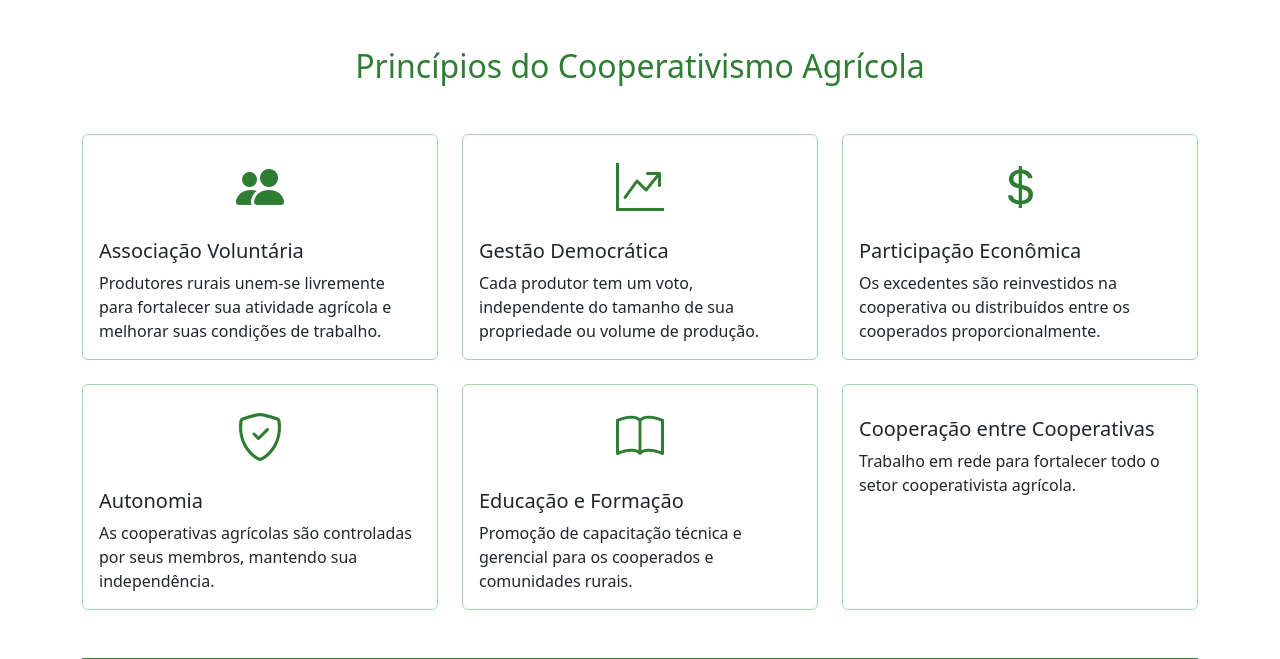
After one commit to KamillaKempim/CoopAgro, a PHP site: page /cooperativismo.php in a window 1280 px wide. The commit adds this page. Shown: the part 1406-2065 px from the top of the page. Run offline with PHP 8.4, Linux system fonts and the light colour scheme.

Commit message:
Realizada adição de tela de explicação sobre cooperativismo

```diff
--- /dev/null
+++ b/cooperativismo.php
@@ -0,0 +1,341 @@
+<?php
+$titulo = "Cooperativismo no Agronegócio - Unindo o Campo";
+$descricao = "Cooperativismo agrícola: fortalecendo produtores rurais através da união e cooperação";
+?>
+<!DOCTYPE html>
+<html lang="pt-br">
+<head>
+    <meta charset="UTF-8">
+    <meta name="viewport" content="width=device-width, initial-scale=1.0">
+    <title><?php echo $titulo; ?></title>
+
+    <!-- Bootstrap CSS -->
+    <link href="https://cdn.jsdelivr.net/npm/bootstrap@5.3.0/dist/css/bootstrap.min.css" rel="stylesheet">
+    <!-- Bootstrap Icons -->
+    <link rel="stylesheet" href="https://cdn.jsdelivr.net/npm/bootstrap-icons@1.10.0/font/bootstrap-icons.css">
+
+    <!-- CSS Personalizado -->
+     <link rel="stylesheet" href="CSS/cooperativismo.css" />
+</head>
+<body>
+    <!-- Menu -->
+    <?php include 'includes/_menu.php'; ?>
+
+    <!-- Hero Section -->
+    <section class="hero-section">
+        <div class="container">
+            <div class="row align-items-center">
+                <div class="col-lg-8">
+                    <h1 class="display-4 fw-bold mb-4">Cooperativismo na Agricultura</h1>
+                    <p class="lead mb-4">Unindo forças para fortalecer a agricultura familiar e impulsionar o desenvolvimento rural sustentável</p>
+                    <a href="#entenda-mais" class="btn btn-light btn-lg">Saiba Mais</a>
+                </div>
+                <div class="col-lg-4 text-center">
+                    <i class="bi bi-tree-fill" style="font-size: 8rem; opacity: 0.8;"></i>
+                </div>
+            </div>
+        </div>
+    </section>
+
+    <!-- Conteúdo Principal -->
+    <div class="container" id="entenda-mais">
+        <!-- Definição -->
+        <section class="mb-5">
+            <div class="row align-items-center">
+                <div class="col-lg-6">
+                    <img src="https://www.gov.br/mda/pt-br/noticias/2024/10/o-brasil-que-alimenta-uma-celebracao-a-agricultura-familiar/ao-6239-1.jpg"
+                         alt="Cooperativismo Agrícola" class="img-fluid agricultura-img">
+                </div>
+                <div class="col-lg-6">
+                    <h2 class="mb-4 text-agro">Cooperativismo no Campo</h2>
+                    <p class="fs-5">
+                        O cooperativismo agrícola é um sistema que une produtores rurais em torno de objetivos comuns,
+                        fortalecendo a agricultura familiar e promovendo o desenvolvimento sustentável do agronegócio.
+                    </p>
+                    <p>
+                        Através da união, os agricultores ganham força para negociar melhores preços,
+                        acessar tecnologias, compartilhar conhecimentos e conquistar mercados que individualmente seriam inacessíveis.
+                    </p>
+                    <a href="cadastro.php" class="btn btn-success">Junte se a nós</a>
+                </div>
+            </div>
+        </section>
+
+        <!-- Estatísticas -->
+        <section class="stats-section mb-5 rounded">
+            <div class="container">
+                <h2 class="text-center mb-5">O Cooperativismo Agrícola em Números</h2>
+                <div class="row text-center">
+                    <div class="col-md-3 mb-4">
+                        <div class="stat-number">1.000+</div>
+                        <p>Cooperativas Agrícolas no Brasil</p>
+                    </div>
+                    <div class="col-md-3 mb-4">
+                        <div class="stat-number">1 Milhão</div>
+                        <p>Produtores Rurais Cooperados</p>
+                    </div>
+                    <div class="col-md-3 mb-4">
+                        <div class="stat-number">R$ 50 Bi</div>
+                        <p>Faturamento Anual do Setor</p>
+                    </div>
+                    <div class="col-md-3 mb-4">
+                        <div class="stat-number">70%</div>
+                        <p>Da Produção Agrícola Passa por Cooperativas</p>
+                    </div>
+                </div>
+            </div>
+        </section>
+
+        <!-- Princípios do Cooperativismo Agrícola -->
+        <section class="mb-5">
+            <h2 class="text-center mb-5 text-agro">Princípios do Cooperativismo Agrícola</h2>
+            <div class="row g-4">
+                <div class="col-md-6 col-lg-4">
+                    <div class="card h-100 principios-card card-agro">
+                        <div class="card-body">
+                            <div class="text-center mb-3">
+                                <i class="bi bi-people-fill benefit-icon"></i>
+                            </div>
+                            <h5 class="card-title">Associação Voluntária</h5>
+                            <p class="card-text">Produtores rurais unem-se livremente para fortalecer sua atividade agrícola e melhorar suas condições de trabalho.</p>
+                        </div>
+                    </div>
+                </div>
+                <div class="col-md-6 col-lg-4">
+                    <div class="card h-100 principios-card card-agro">
+                        <div class="card-body">
+                            <div class="text-center mb-3">
+                                <i class="bi bi-graph-up-arrow benefit-icon"></i>
+                            </div>
+                            <h5 class="card-title">Gestão Democrática</h5>
+                            <p class="card-text">Cada produtor tem um voto, independente do tamanho de sua propriedade ou volume de produção.</p>
+                        </div>
+                    </div>
+                </div>
+                <div class="col-md-6 col-lg-4">
+                    <div class="card h-100 principios-card card-agro">
+                        <div class="card-body">
+                            <div class="text-center mb-3">
+                                <i class="bi bi-currency-dollar benefit-icon"></i>
+                            </div>
+                            <h5 class="card-title">Participação Econômica</h5>
+                            <p class="card-text">Os excedentes são reinvestidos na cooperativa ou distribuídos entre os cooperados proporcionalmente.</p>
+                        </div>
+                    </div>
+                </div>
+                <div class="col-md-6 col-lg-4">
+                    <div class="card h-100 principios-card card-agro">
+                        <div class="card-body">
+                            <div class="text-center mb-3">
+                                <i class="bi bi-shield-check benefit-icon"></i>
+                            </div>
+                            <h5 class="card-title">Autonomia</h5>
+                            <p class="card-text">As cooperativas agrícolas são controladas por seus membros, mantendo sua independência.</p>
+                        </div>
+                    </div>
+                </div>
+                <div class="col-md-6 col-lg-4">
+                    <div class="card h-100 principios-card card-agro">
+                        <div class="card-body">
+                            <div class="text-center mb-3">
+                                <i class="bi bi-book benefit-icon"></i>
+                            </div>
+                            <h5 class="card-title">Educação e Formação</h5>
+                            <p class="card-text">Promoção de capacitação técnica e gerencial para os cooperados e comunidades rurais.</p>
+                        </div>
+                    </div>
+                </div>
+                <div class="col-md-6 col-lg-4">
+                    <div class="card h-100 principios-card card-agro">
+                        <div class="card-body">
+                            <div class="text-center mb-3">
+                                <i class="bi bi-handshake benefit-icon"></i>
+                            </div>
+                            <h5 class="card-title">Cooperação entre Cooperativas</h5>
+                            <p class="card-text">Trabalho em rede para fortalecer todo o setor cooperativista agrícola.</p>
+                        </div>
+                    </div>
+                </div>
+            </div>
+        </section>
+
+        <!-- Agricultura Familiar -->
+        <section class="agricultura-familiar mb-5">
+            <div class="container">
+                <div class="row align-items-center">
+                    <div class="col-lg-6">
+                        <h2 class="mb-4 text-agro">Agricultura Familiar e Cooperativismo</h2>
+                        <p class="fs-5">
+                            O cooperativismo é fundamental para a sustentabilidade da agricultura familiar,
+                            permitindo que pequenos produtores acessem mercados, tecnologias e financiamentos.
+                        </p>
+                        <ul class="list-group list-group-flush">
+                            <li class="list-group-item bg-transparent">
+                                <i class="bi bi-check-circle-fill text-agro me-2"></i>
+                                Acesso a insumos com melhores preços
+                            </li>
+                            <li class="list-group-item bg-transparent">
+                                <i class="bi bi-check-circle-fill text-agro me-2"></i>
+                                Comercialização conjunta da produção
+                            </li>
+                            <li class="list-group-item bg-transparent">
+                                <i class="bi bi-check-circle-fill text-agro me-2"></i>
+                                Assistência técnica especializada
+                            </li>
+                            <li class="list-group-item bg-transparent">
+                                <i class="bi bi-check-circle-fill text-agro me-2"></i>
+                                Capacitação e troca de conhecimentos
+                            </li>
+                        </ul>
+                    </div>
+                    <div class="col-lg-6">
+                        <img src="https://agro.insper.edu.br/storage/articles/March2024/aGvNpQJoURzpUDOiqUfc.jpg"
+                             alt="Agricultura Familiar" class="img-fluid agricultura-img">
+                    </div>
+                </div>
+            </div>
+        </section>
+
+        <!-- Benefícios -->
+        <section class="coop-benefits mb-5">
+            <div class="container">
+                <h2 class="text-center mb-5 text-agro">Vantagens do Cooperativismo Agrícola</h2>
+                <div class="row g-4">
+                    <div class="col-md-4 text-center">
+                        <i class="bi bi-arrow-up-right-circle benefit-icon"></i>
+                        <h4 class="text-agro">Maior Poder de Negociação</h4>
+                        <p>Compra coletiva de insumos e venda conjunta da produção garantem melhores preços</p>
+                    </div>
+                    <div class="col-md-4 text-center">
+                        <i class="bi bi-tools benefit-icon"></i>
+                        <h4 class="text-agro">Acesso a Tecnologia</h4>
+                        <p>Maquinário, sementes melhoradas e técnicas modernas compartilhadas entre os cooperados</p>
+                    </div>
+                    <div class="col-md-4 text-center">
+                        <i class="bi bi-graph-up benefit-icon"></i>
+                        <h4 class="text-agro">Mercado Expandido</h4>
+                        <p>Acesso a mercados nacional e internacional que individualmente seriam inacessíveis</p>
+                    </div>
+                    <div class="col-md-4 text-center">
+                        <i class="bi bi-cash-coin benefit-icon"></i>
+                        <h4 class="text-agro">Crédito Facilitado</h4>
+                        <p>Linhas de financiamento específicas para cooperativas com condições diferenciadas</p>
+                    </div>
+                    <div class="col-md-4 text-center">
+                        <i class="bi bi-shield-check benefit-icon"></i>
+                        <h4 class="text-agro">Redução de Riscos</h4>
+                        <p>Proteção contra variações de preços e condições climáticas adversas</p>
+                    </div>
+                    <div class="col-md-4 text-center">
+                        <i class="bi bi-people benefit-icon"></i>
+                        <h4 class="text-agro">Fortalecimento Comunitário</h4>
+                        <p>Desenvolvimento regional sustentável e manutenção do agricultor no campo</p>
+                    </div>
+                </div>
+            </div>
+        </section>
+
+        <!-- Valores -->
+        <section class="mb-5">
+            <div class="coop-values">
+                <h2 class="text-center mb-4">Valores do Cooperativismo Agrícola</h2>
+                <div class="row text-center">
+                    <div class="col-md-3 mb-3">
+                        <i class="bi bi-heart-fill display-6 mb-2"></i>
+                        <h5>Solidariedade</h5>
+                    </div>
+                    <div class="col-md-3 mb-3">
+                        <i class="bi bi-check2-square display-6 mb-2"></i>
+                        <h5>Responsabilidade</h5>
+                    </div>
+                    <div class="col-md-3 mb-3">
+                        <i class="bi bi-person-check display-6 mb-2"></i>
+                        <h5>Democracia</h5>
+                    </div>
+                    <div class="col-md-3 mb-3">
+                        <i class="bi bi-arrow-left-right display-6 mb-2"></i>
+                        <h5>Transparência</h5>
+                    </div>
+                </div>
+            </div>
+        </section>
+    </div>
+
+    <!-- Footer -->
+    <?php include 'includes/_footer.php'; ?>
+
+    <!-- Bootstrap JS -->
+    <script src="https://cdn.jsdelivr.net/npm/bootstrap@5.3.0/dist/js/bootstrap.bundle.min.js"></script>
+
+    <!-- JavaScript Personalizado -->
+    <script>
+        // Animação suave para links internos
+        document.addEventListener('DOMContentLoaded', function() {
+            const links = document.querySelectorAll('a[href^="#"]');
+
+            links.forEach(link => {
+                link.addEventListener('click', function(e) {
+                    e.preventDefault();
+
+                    const targetId = this.getAttribute('href');
+                    const targetElement = document.querySelector(targetId);
+
+                    if (targetElement) {
+                        targetElement.scrollIntoView({
+                            behavior: 'smooth',
+                            block: 'start'
+                        });
+                    }
+                });
+            });
+
+            // Adiciona classe active ao menu durante scroll
+            window.addEventListener('scroll', function() {
+                const sections = document.querySelectorAll('section');
+                const navLinks = document.querySelectorAll('.navbar-nav .nav-link');
+
+                let current = '';
+
+                sections.forEach(section => {
+                    const sectionTop = section.offsetTop;
+                    const sectionHeight = section.clientHeight;
+
+                    if (pageYOffset >= sectionTop - 60) {
+                        current = section.getAttribute('id');
+                    }
+                });
+
+                navLinks.forEach(link => {
+                    link.classList.remove('active');
+                    if (link.getAttribute('href') === `#${current}`) {
+                        link.classList.add('active');
+                    }
+                });
+            });
+        });
+
+        // Animação para cards quando entram na viewport
+        const observerOptions = {
+            threshold: 0.1,
+            rootMargin: '0px 0px -50px 0px'
+        };
+
+        const observer = new IntersectionObserver(function(entries) {
+            entries.forEach(entry => {
+                if (entry.isIntersecting) {
+                    entry.target.style.opacity = '1';
+                    entry.target.style.transform = 'translateY(0)';
+                }
+            });
+        }, observerOptions);
+
+        // Aplica animação aos cards
+        document.querySelectorAll('.principios-card').forEach(card => {
+            card.style.opacity = '0';
+            card.style.transform = 'translateY(20px)';
+            card.style.transition = 'opacity 0.6s ease, transform 0.6s ease';
+            observer.observe(card);
+        });
+    </script>
+</body>
+</html>
--- /dev/null
+++ b/css/cooperativismo.css
@@ -0,0 +1,111 @@
+:root {
+            --verde-principal: #2e7d32;
+            --verde-secundario: #4caf50;
+            --verde-claro: #a5d6a7;
+            --bege: #f5f5dc;
+            --marrom: #8d6e63;
+        }
+
+        .hero-section {
+            background: linear-gradient(rgba(46, 125, 50, 0.8), rgba(76, 175, 80, 0.8)),
+                        url('https://images.unsplash.com/photo-1500382017468-9049fed747ef?ixlib=rb-4.0.3&ixid=M3wxMjA3fDB8MHxwaG90by1wYWdlfHx8fGVufDB8fHx8fA%3D%3D&auto=format&fit=crop&w=2000&q=80');
+            background-size: cover;
+            background-position: center;
+            color: white;
+            padding: 100px 0;
+            margin-bottom: 50px;
+        }
+
+        .principios-card {
+            border-left: 4px solid var(--verde-principal);
+            transition: transform 0.3s ease;
+            height: 100%;
+        }
+
+        .principios-card:hover {
+            transform: translateY(-5px);
+            box-shadow: 0 10px 20px rgba(0,0,0,0.1);
+        }
+
+        .coop-benefits {
+            background-color: var(--bege);
+            padding: 60px 0;
+        }
+
+        .benefit-icon {
+            font-size: 3rem;
+            color: var(--verde-principal);
+            margin-bottom: 20px;
+        }
+
+        .timeline {
+            position: relative;
+            padding: 20px 0;
+        }
+
+        .timeline-item {
+            margin-bottom: 30px;
+            padding-left: 30px;
+            border-left: 3px solid var(--verde-principal);
+        }
+
+        .coop-values {
+            background: linear-gradient(135deg, var(--verde-principal) 0%, var(--verde-secundario) 100%);
+            color: white;
+            border-radius: 10px;
+            padding: 40px;
+        }
+
+        .agricultura-img {
+            border-radius: 10px;
+            box-shadow: 0 5px 15px rgba(0,0,0,0.1);
+        }
+
+        .btn-agro {
+            background-color: var(--verde-principal);
+            color: white;
+            border: none;
+            padding: 10px 20px;
+        }
+
+        .btn-agro:hover {
+            background-color: var(--verde-secundario);
+            color: white;
+        }
+
+        .navbar {
+            background-color: var(--verde-principal) !important;
+        }
+
+        .bg-agro {
+            background-color: var(--verde-principal);
+        }
+
+        .text-agro {
+            color: var(--verde-principal);
+        }
+
+        .card-agro {
+            border: 1px solid var(--verde-claro);
+        }
+
+        .stats-section {
+            background: linear-gradient(rgba(46, 125, 50, 0.9), rgba(76, 175, 80, 0.9)),
+                        url('https://images.unsplash.com/photo-1492496913980-501348b61469?ixlib=rb-4.0.3&ixid=M3wxMjA3fDB8MHxwaG90by1wYWdlfHx8fGVufDB8fHx8fA%3D%3D&auto=format&fit=crop&w=2000&q=80');
+            background-size: cover;
+            background-position: center;
+            color: white;
+            padding: 60px 0;
+        }
+
+        .stat-number {
+            font-size: 3rem;
+            font-weight: bold;
+        }
+
+        .agricultura-familiar {
+            background-color: #f9f9f9;
+            padding: 60px 0;
+            border-top: 5px solid var(--verde-principal);
+            border-bottom: 5px solid var(--verde-principal);
+        }
--- a/includes/_menu.php
+++ b/includes/_menu.php
@@ -20,7 +20,7 @@
           <a class="nav-link text-white fw-semibold" href="produtos.php" class="nav-link">Produtos</a>
         </li>
         <li class="nav-item">
-          <a class="nav-link text-white fw-semibold" href="#SobreNos" class="nav-link">Sobre Nós</a>
+          <a class="nav-link text-white fw-semibold" href="cooperativismo.php" class="nav-link">Cooperativismo</a>
         </li>
         <li class="nav-item">
           <a class="nav-link text-white fw-semibold" href="#iframe" class="nav-link">Localização</a>
```
Also changed, not shown: cadastro.php (+6 -7 lines).
